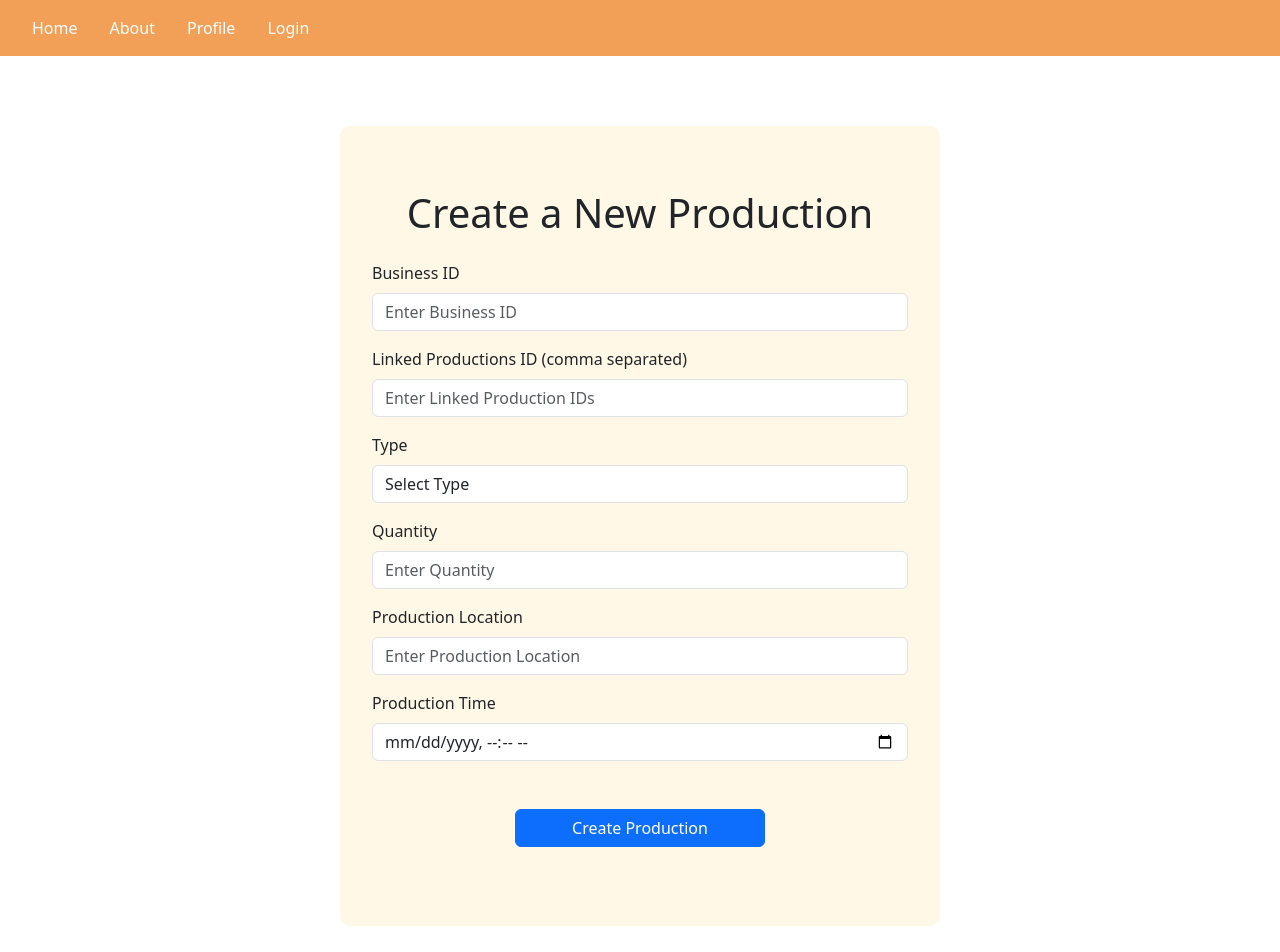
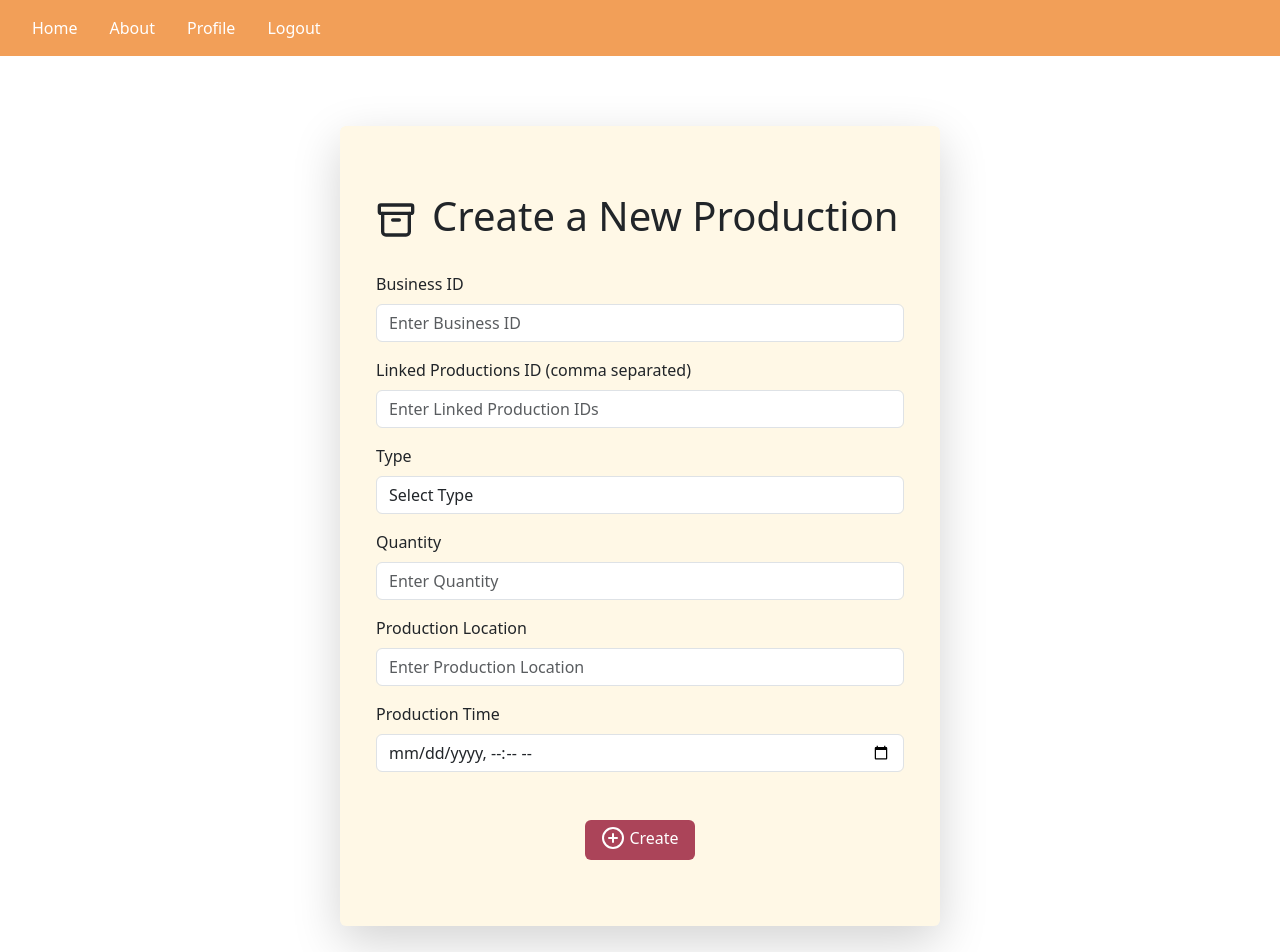
Before and after one commit to fauzansalim16/frontend-next-sc-palm-oil, a Next.js app: page /create-production in a window 1280 px wide. Shown: the top 952 px of the page. Before the commit the page ends 926 px from the top, so only its background shows below. Built offline with nearby package versions, Linux system fonts and the light colour scheme.

Commit message:
fix: memperbarui tampilan

```diff
--- a/package.json
+++ b/package.json
@@ -10,10 +10,12 @@
   },
   "dependencies": {
     "bootstrap": "^5.3.3",
+    "lucide-react": "^0.469.0",
     "next": "15.1.0",
     "react": "^19.0.0",
     "react-bootstrap": "^2.10.7",
     "react-dom": "^19.0.0",
+    "react-icons": "^5.4.0",
     "sweetalert2": "^11.15.2"
   },
   "devDependencies": {
--- a/src/components/Navbar.tsx
+++ b/src/components/Navbar.tsx
@@ -19,7 +19,7 @@ export default function Navbar() {
           <Link href="/profile">Profile</Link>
         </li>
         <li className="navbar-item">
-          <Link href="/login">Login</Link>
+          <Link href="/login">Logout</Link>
         </li>
         {isHomePage && (
           <li className="navbar-item create-productions ms-1">
--- a/src/pages/create-production.tsx
+++ b/src/pages/create-production.tsx
@@ -5,6 +5,7 @@ import { useRouter } from 'next/router';
 import { Container, Row, Col, Form, Button, Alert } from 'react-bootstrap';
 import Swal from 'sweetalert2';
 import Navbar from '../components/Navbar';
+import { Archive, CirclePlus } from 'lucide-react';
 
 export default function CreateProduction() {
   const router = useRouter();
@@ -111,10 +112,17 @@ export default function CreateProduction() {
   return (
     <>
       <Navbar />
-      <Container fluid="sm" className="d-flex justify-content-center align-items-center min-vh-100" style={{ maxWidth: '600px', marginTop: '70px', backgroundColor: '#FFF8E6', padding: '20px', borderRadius: '10px' }}>
+      <Container
+        fluid="sm"
+        className="shadow-lg p-4 rounded d-flex justify-content-center align-items-center min-vh-100"
+        style={{ maxWidth: '600px', marginTop: '70px', backgroundColor: '#FFF8E6', padding: '20px', borderRadius: '10px', marginBottom: '200px' }}
+      >
         <Row className="w-100">
           <Col>
-            <h1 className="text-center mb-4">Create a New Production</h1>
+            <div className="d-flex align-items-center mb-4 mt-3">
+              <Archive size={40} className="me-3" />
+              <h1 className="text-center ">Create a New Production</h1>
+            </div>
             {error && <Alert variant="danger">{error}</Alert>}
             <Form onSubmit={handleSubmit}>
               <Form.Group controlId="business_id" className="mb-3">
@@ -156,8 +164,9 @@ export default function CreateProduction() {
               </Form.Group>
 
               <div className="d-flex justify-content-center mt-5 mb-3">
-                <Button variant="primary" type="submit" className="w-100" style={{ maxWidth: '250px' }} disabled={loading}>
-                  {loading ? 'Submitting...' : 'Create Production'}
+                <Button type="submit" className="w-100" style={{ maxWidth: '110px', backgroundColor: '#AB4459', border: 'none' }} disabled={loading}>
+                  <CirclePlus className="mb-1 me-1" />
+                  {loading ? 'Submitting...' : 'Create'}
                 </Button>
               </div>
             </Form>
```
Also changed, not shown: src/pages/create-user.tsx (+6 -2 lines), src/pages/home.tsx (+7 -2 lines), src/pages/login.tsx (+14 -4 lines), src/pages/productions/[id].tsx (+5 -3 lines), src/pages/profile.tsx (+18 -7 lines), 1 other file (tests, documents, lock files or other folders).
